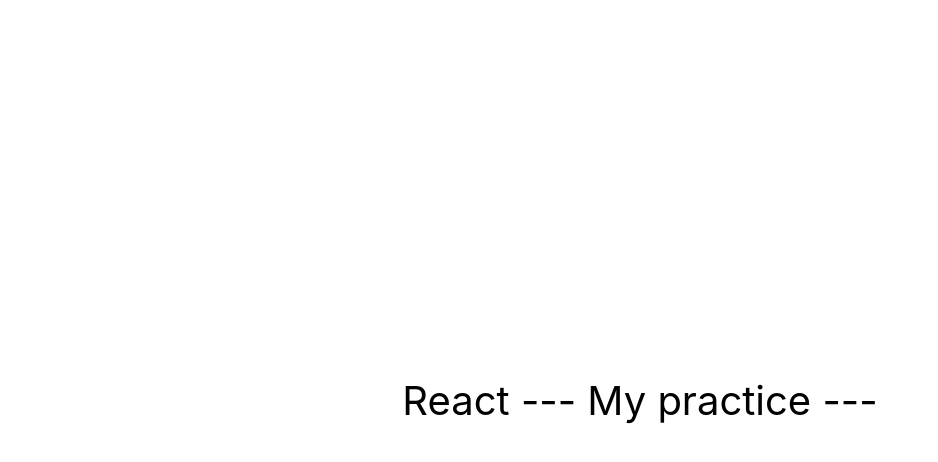
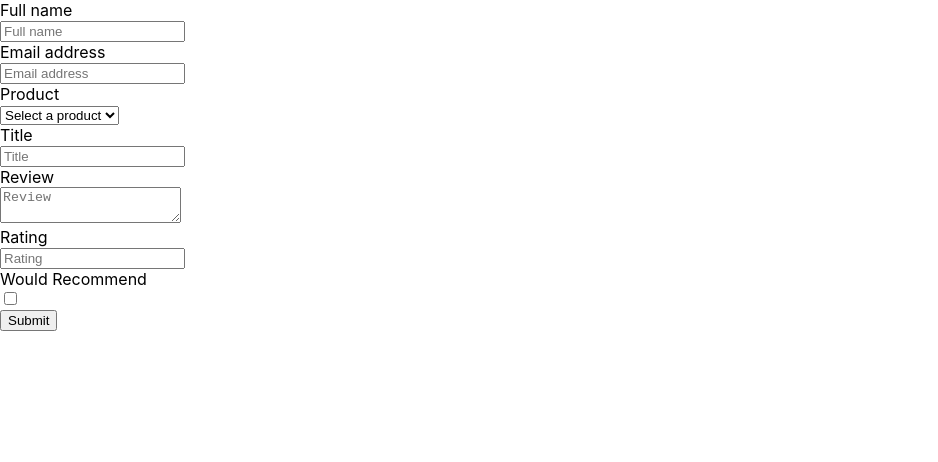
Before and after one commit to IvanRuskevych/react--my-practice, a React (Create React App) app: page / in a window 1280 px wide. Shown: the top 462 px of the page, without its empty margins (0-938 px from the left). Built offline with nearby package versions, Linux system fonts and the light colour scheme.

Commit message:
my--02--3-formik--yup

```diff
--- a/package.json
+++ b/package.json
@@ -4,18 +4,22 @@
   "private": true,
   "homepage": "https://IvanRuskevych.github.io/react--my-practice/",
   "dependencies": {
+    "@emotion/css": "^11.10.8",
     "@emotion/react": "^11.10.8",
     "@emotion/styled": "^11.10.8",
     "@testing-library/jest-dom": "^5.16.3",
     "@testing-library/react": "^12.1.4",
     "@testing-library/user-event": "^13.5.0",
     "date-fns": "^2.29.3",
+    "formik": "^2.2.9",
+    "normalize.css": "^8.0.1",
     "prop-types": "^15.8.1",
     "react": "^18.1.0",
     "react-dom": "^18.1.0",
     "react-icons": "^4.8.0",
     "react-scripts": "5.0.1",
-    "web-vitals": "^2.1.3"
+    "web-vitals": "^2.1.3",
+    "yup": "^1.1.1"
   },
   "scripts": {
     "start": "react-scripts start",
--- a/src/components/App.jsx
+++ b/src/components/App.jsx
@@ -1,16 +1,12 @@
+// import { Component } from 'react';
+// import LoginForm from './LoginForm/LoginForm';
+import { ProductReviewForm } from './ProductReviewForm/ProductReviewForm';
+
 export const App = () => {
   return (
-    <div
-      style={{
-        height: '100vh',
-        display: 'flex',
-        justifyContent: 'center',
-        alignItems: 'center',
-        fontSize: 40,
-        color: '#010101'
-      }}
-    >
-      React --- My practice ---
-    </div>
+    <>
+      {/* <LoginForm /> */}
+      <ProductReviewForm />
+    </>
   );
 };
--- /dev/null
+++ b/src/components/LoginForm/LoginForm.jsx
@@ -0,0 +1,82 @@
+import styled from '@emotion/styled';
+import * as Yup from 'yup';
+import { Formik, Form, Field, ErrorMessage } from 'formik';
+
+// // var 01 - as usiall
+// export default function LoginForm() {
+//   const handelSubmit = e => {
+//     e.preventDefault();
+//     const { login, password } = e.target.elements;
+//     console.log(login.value, password.value);
+//   };
+
+//   return (
+//     <form autoComplete="off" onSubmit={handelSubmit}>
+//       <label htmlFor="login">
+//         Login
+//         <input name="login" type="text" />
+//       </label>
+//       <label htmlFor="password">
+//         Password
+//         <input name="password" type="text" />
+//       </label>
+//       <button type="submit">Submit</button>
+//     </form>
+//   );
+// }
+// // ----------------------
+
+// var 02 --> Formik
+
+const initialValues = {
+  login: '',
+  password: '',
+};
+
+const Input = styled(Field)`
+  margin-right: 10px;
+  font-size: 20px;
+  color: blue;
+`;
+
+const Button = styled.button`
+  margin: 10px;
+  cursor: pointer;
+`;
+let schema = Yup.object().shape({
+  login: Yup.string().min(6).max(12).required(),
+  password: Yup.string()
+    .min(6, 'Too Short!')
+    .max(24, 'Too Long!')
+    .required('Required'),
+});
+
+export default function LoginForm() {
+  const handelSubmit = (values, actions) => {
+    console.log(values);
+    console.log(actions);
+    actions.resetForm();
+  };
+
+  return (
+    <Formik
+      onSubmit={handelSubmit}
+      initialValues={initialValues}
+      validationSchema={schema}
+    >
+      <Form autoComplete="off">
+        <label htmlFor="login">
+          Login
+          <Input name="login" type="text" />
+          <ErrorMessage name="login" component="div"></ErrorMessage>
+        </label>
+        <label htmlFor="password">
+          Password
+          <Input name="password" type="text" />
+          <ErrorMessage name="password" component="div"></ErrorMessage>
+        </label>
+        <Button type="submit">Submit</Button>
+      </Form>
+    </Formik>
+  );
+}
--- /dev/null
+++ b/src/components/ProductReviewForm/ProductReviewForm.jsx
@@ -0,0 +1,122 @@
+import React, { Component } from 'react';
+import styled from '@emotion/styled';
+import { Formik, Form, Field, ErrorMessage } from 'formik';
+import * as Yup from 'yup';
+
+const ErrorText = styled.p`
+  color: red;
+`;
+
+const FormError = ({ name }) => {
+  return (
+    <ErrorMessage
+      name={name}
+      render={message => <ErrorText>{message}</ErrorText>}
+    ></ErrorMessage>
+  );
+};
+
+const products = ['Sweater', 'Keyboard', 'Sofa', 'Freezer'];
+
+const validationSchema = Yup.object({
+  product: Yup.string().required('Please select a product').oneOf(products),
+  name: Yup.string().required(),
+  email: Yup.string().email().required(),
+  title: Yup.string().required(),
+  review: Yup.string().required(),
+  rating: Yup.number().min(1).max(10).required(),
+  date: Yup.date().default(() => new Date()),
+  wouldRecommend: Yup.boolean().default(false),
+});
+
+const initialValues = {
+  product: '',
+  name: '',
+  email: '',
+  title: '',
+  review: '',
+  rating: '',
+  date: new Date(),
+  wouldRecommend: false,
+};
+
+export class ProductReviewForm extends Component {
+  handleSubmit = (values, { resetForm }) => {
+    console.log(values);
+    resetForm();
+  };
+
+  render() {
+    return (
+      <Formik
+        initialValues={initialValues}
+        validationSchema={validationSchema}
+        onSubmit={this.handleSubmit}
+      >
+        <Form autoComplete="off">
+          <div>
+            <label htmlFor="name">Full name</label>
+            <div>
+              <Field name="name" type="text" placeholder="Full name" />
+              <FormError name="name" />
+            </div>
+          </div>
+
+          <div>
+            <label htmlFor="email">Email address</label>
+            <div>
+              <Field name="email" type="text" placeholder="Email address" />
+              <FormError name="email" />
+            </div>
+          </div>
+          <div>
+            <label htmlFor="product">Product</label>
+            <div>
+              <Field name="product" as="select">
+                <option value="">Select a product</option>
+
+                {products.map((product, idx) => (
+                  <option value={product} key={idx}>
+                    {product}
+                  </option>
+                ))}
+              </Field>
+              <FormError name="product" />
+            </div>
+          </div>
+
+          <div>
+            <label htmlFor="title">Title</label>
+            <div>
+              <Field name="title" type="text" placeholder="Title" />
+              <FormError name="title" />
+            </div>
+          </div>
+          <div>
+            <label htmlFor="review">Review</label>
+            <div>
+              <Field name="review" as="textarea" placeholder="Review" />
+              <FormError name="review" />
+            </div>
+          </div>
+          <div>
+            <label htmlFor="rating">Rating</label>
+            <div>
+              <Field name="rating" type="number" placeholder="Rating" />
+              <FormError name="rating" />
+            </div>
+          </div>
+
+          <div>
+            <label htmlFor="wouldRecommend">Would Recommend</label>
+            <div>
+              <Field name="wouldRecommend" type="checkbox" />
+              <FormError name="wouldRecommend" />
+            </div>
+          </div>
+          <button type="submit">Submit</button>
+        </Form>
+      </Formik>
+    );
+  }
+}
--- a/src/index.css
+++ b/src/index.css
@@ -1,4 +1,8 @@
 @import-normalize; /* bring in normalize.css styles */
+
+* {
+  box-sizing: border-box;
+}
 
 body {
   margin: 0;
@@ -13,3 +17,13 @@
   font-family: source-code-pro, Menlo, Monaco, Consolas, 'Courier New',
     monospace;
 }
+
+h1,
+h2,
+h3,
+h4,
+h5,
+h6,
+p {
+  margin: 0;
+}
```
Also changed, not shown: 1 other file (tests, documents, lock files or other folders).
